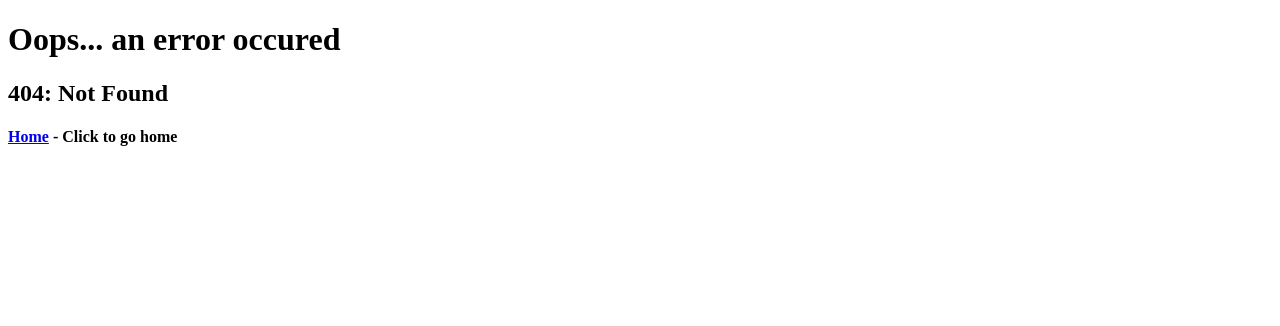
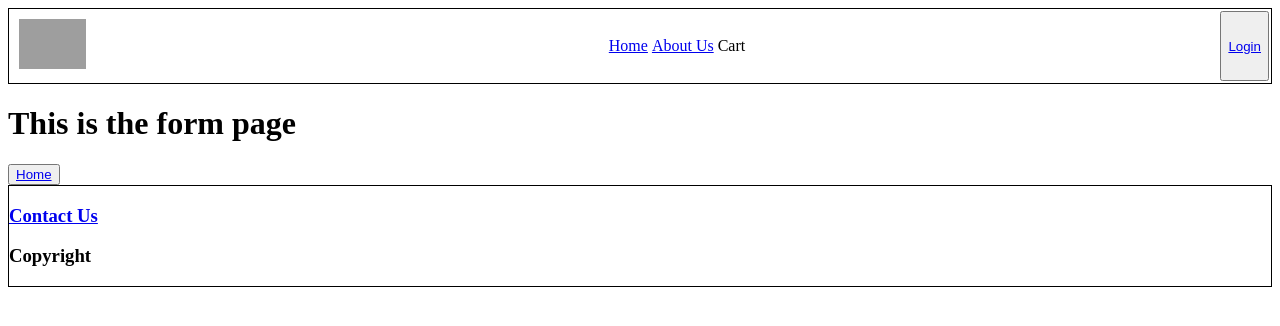
Before and after one commit to paritosh-18/React-Project, a React (Vite) app: page /login in a window 1280 px wide. Before the commit this address had no page. Shown: the top 326 px of the page. Built offline with nearby package versions, Linux system fonts and the light colour scheme; grey boxes are pictures that could not be loaded.

Commit message:
Added login form, fixed restaurant search issue

```diff
--- a/src/App.js
+++ b/src/App.js
@@ -7,6 +7,7 @@ import { createBrowserRouter, Outlet, RouterProvider } from "react-router-dom";
 import ContactUs from "./components/ContactUs";
 import Error from "./components/Error";
 import RestaurantMenu from "./components/RestaurantMenu";
+import LoginForm from "./components/LoginForm";
 
 const PageContainer = () => (
   <>
@@ -38,6 +39,10 @@ const appRouter = createBrowserRouter([
         path: "/restaurant/:id",
         element: <RestaurantMenu />,
       },
+      {
+        path: "/login",
+        element: <LoginForm />,
+      },
     ],
   },
 ]);
--- /dev/null
+++ b/src/HelperFunctions/filteredResult.js
@@ -0,0 +1,9 @@
+function filteredResult(searchTxt, restrauntList) {
+  const filteredData = restrauntList.filter((restraunt) =>
+    restraunt.info.name.toLowerCase().includes(searchTxt.toLowerCase())
+  );
+
+  return filteredData;
+}
+
+export default filteredResult;
--- /dev/null
+++ b/src/HelperFunctions/findRestaurant.js
@@ -0,0 +1,13 @@
+function findRestaurant(arr) {
+  let data = arr.map((e, ind) => {
+    if (e?.card?.card?.gridElements?.infoWithStyle?.restaurants) {
+      return ind;
+    }
+  });
+
+  data = data.filter((e) => e !== undefined);
+
+  return data[0];
+}
+
+export default findRestaurant;
--- a/src/components/BodyContainer.js
+++ b/src/components/BodyContainer.js
@@ -3,38 +3,9 @@ import { IMG_CDN_URL } from "../config";
 import { useState, useEffect } from "react";
 import Shimmer from "./Shimmer";
 import { Link } from "react-router-dom";
-
-function filteredResult(searchTxt, restrauntList) {
-  const filteredData = restrauntList.filter((restraunt) =>
-    restraunt.info.name.toLowerCase().includes(searchTxt.toLowerCase())
-  );
-
-  return filteredData;
-}
-
-//Props is an object of all the properties that we pass while calling out functional component
-const RestrauntCard = ({
-  cloudinaryImageId,
-  name,
-  areaName,
-  cuisines,
-  avgRating,
-}) => {
-  // const { cloudinaryImageId, name, areaName, cuisines, avgRating } = restraunt; -> another way to destructure props
-  return (
-    <div className="Card">
-      <img
-        className="CardImage"
-        alt="restrauntLogo"
-        src={IMG_CDN_URL + cloudinaryImageId}
-      />
-      <h2>{name}</h2>
-      <h3>{areaName}</h3>
-      <h4>{cuisines.join(", ")}</h4>
-      <h4>{avgRating} *</h4>
-    </div>
-  );
-};
+import findRestaurant from "../HelperFunctions/findRestaurant";
+import filteredResult from "../HelperFunctions/filteredResult";
+import RestrauntCard from "./RestaurantCard";
 
 const BodyContainer = () => {
   const [searchText, setSearchText] = useState("");
@@ -51,14 +22,19 @@ const BodyContainer = () => {
     );
     const fetchedData = await data.json();
 
-    console.log(fetchedData);
+    // console.log(fetchedData.data.cards);
+
+    //finding index of cards which contains restaurant array
+    const i = findRestaurant(fetchedData.data.cards);
+
+    // console.log(i);
 
     setFilteredRestraunts(
-      fetchedData.data.cards[4]?.card?.card?.gridElements?.infoWithStyle
+      fetchedData.data.cards[i]?.card?.card?.gridElements?.infoWithStyle
         ?.restaurants
     );
     setRestraunts(
-      fetchedData.data.cards[4]?.card?.card?.gridElements?.infoWithStyle
+      fetchedData.data.cards[i]?.card?.card?.gridElements?.infoWithStyle
         ?.restaurants
     );
   }
--- a/src/components/HeaderContainer.js
+++ b/src/components/HeaderContainer.js
@@ -33,7 +33,7 @@ const HeaderContainer = () => {
             setLoggedIn(true);
           }}
         >
-          Login
+          <Link to={"/login"}>Login</Link>
         </button>
       )}
     </div>
--- /dev/null
+++ b/src/components/LoginForm.js
@@ -0,0 +1,14 @@
+import { Link } from "react-router-dom";
+
+const LoginForm = () => {
+  return (
+    <div>
+      <h1>This is the form page</h1>
+      <button>
+        <Link to={"/"}>Home</Link>
+      </button>
+    </div>
+  );
+};
+
+export default LoginForm;
--- /dev/null
+++ b/src/components/RestaurantCard.js
@@ -0,0 +1,27 @@
+import { IMG_CDN_URL } from "../config";
+
+//Props is an object of all the properties that we pass while calling out functional component
+const RestrauntCard = ({
+  cloudinaryImageId,
+  name,
+  areaName,
+  cuisines,
+  avgRating,
+}) => {
+  // const { cloudinaryImageId, name, areaName, cuisines, avgRating } = restraunt; -> another way to destructure props
+  return (
+    <div className="Card">
+      <img
+        className="CardImage"
+        alt="restrauntLogo"
+        src={IMG_CDN_URL + cloudinaryImageId}
+      />
+      <h2>{name}</h2>
+      <h3>{areaName}</h3>
+      <h4>{cuisines.join(", ")}</h4>
+      <h4>{avgRating} *</h4>
+    </div>
+  );
+};
+
+export default RestrauntCard;
```
Also changed, not shown: 1 other file (tests, documents, lock files or other folders).
